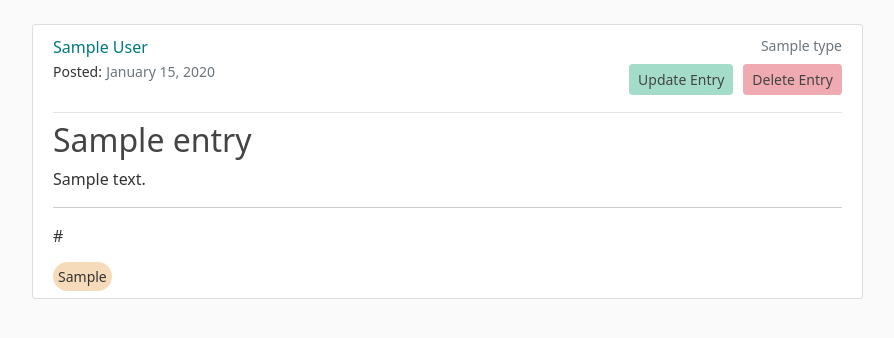
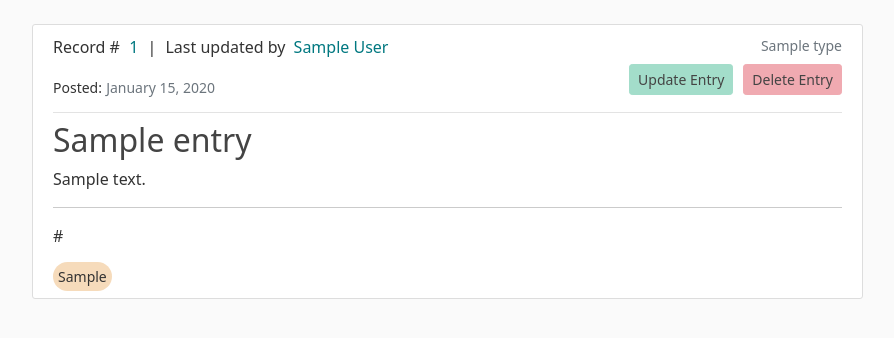
Before and after one commit to Steph-diaz/CKR_knowledge_Repository, a Django app: template ckr_knowledge_repository/ckr_knowledge_repository/templates/Entry/detail_page.html in a window 1280 px wide. Shown: the part 56-394 px from the top of the page, without its empty margins (50-944 px from the left). Run offline with Django 4.2, Linux system fonts and the light colour scheme; the template is opened without the code that fills it: most values are stand-ins (such as "Sample title", 1, 10 or a date in 2020); some libraries are stand-ins or nearby versions.

Commit message:
pagination off add record # to detail view

```diff
--- a/ckr_knowledge_repository/ckr_knowledge_repository/entry/views.py
+++ b/ckr_knowledge_repository/ckr_knowledge_repository/entry/views.py
@@ -16,7 +16,7 @@ class EntryView(LoginRequiredMixin, ListView):
     model = Entry
     template_name = 'Entry/home_page.html'
     context_object_name = 'entries'
-    paginate_by = 10
+    # paginate_by = 10
 #     order entries from newest to oldest
     ordering = ['-updated']
 
--- a/ckr_knowledge_repository/ckr_knowledge_repository/templates/Entry/detail_page.html
+++ b/ckr_knowledge_repository/ckr_knowledge_repository/templates/Entry/detail_page.html
@@ -7,9 +7,11 @@
       <div class="article-metadata ">
         <div class="d-flex flex-row justify-content-between mb-2">
           <div class="">
-            <a class="mr-3 d-flex flex-row align-items-center" style="color: #007880;"
-                href="{% url 'user_list' entry.author.username %}">{{ entry.author }}</a>
-
+{#            <a class="mr-3 d-flex flex-row align-items-center" style="color: #007880;"#}
+{#                href="{% url 'user_list' entry.author.username %}">{{ entry.author }}</a>#}
+            <p>Record # <span style="color: #007880; margin-left: 5px;">
+              {{ entry.entry_number }}</span>  <span style="margin: 0 5px">|</span>  Last updated by
+            <span style="color: #007880; margin-left: 4px;">{{ entry.author }}</span></p>
             {% if entry.date|date:'F d, Y' == entry.updated|date:'F d, Y' %}
               <div>
                 <small class="align-items-end font-weight-bold font-italic">
--- a/ckr_knowledge_repository/ckr_knowledge_repository/templates/Entry/history_detail.html
+++ b/ckr_knowledge_repository/ckr_knowledge_repository/templates/Entry/history_detail.html
@@ -13,7 +13,7 @@
           <div class="">
 {#            <a class="mr-3 d-flex flex-row align-items-center" style="color: #007880;"#}
 {#                href="">{{ history.entry_number }}</a>#}
-            <p class="mr-3 d-flex flex-row align-items-center">Entry number:
+            <p class="mr-3 d-flex flex-row align-items-center">Record #
               <span style="color: #007880; margin-left: 5px;">{{ history.entry_number }}</span></p>
 
             <div>
```
